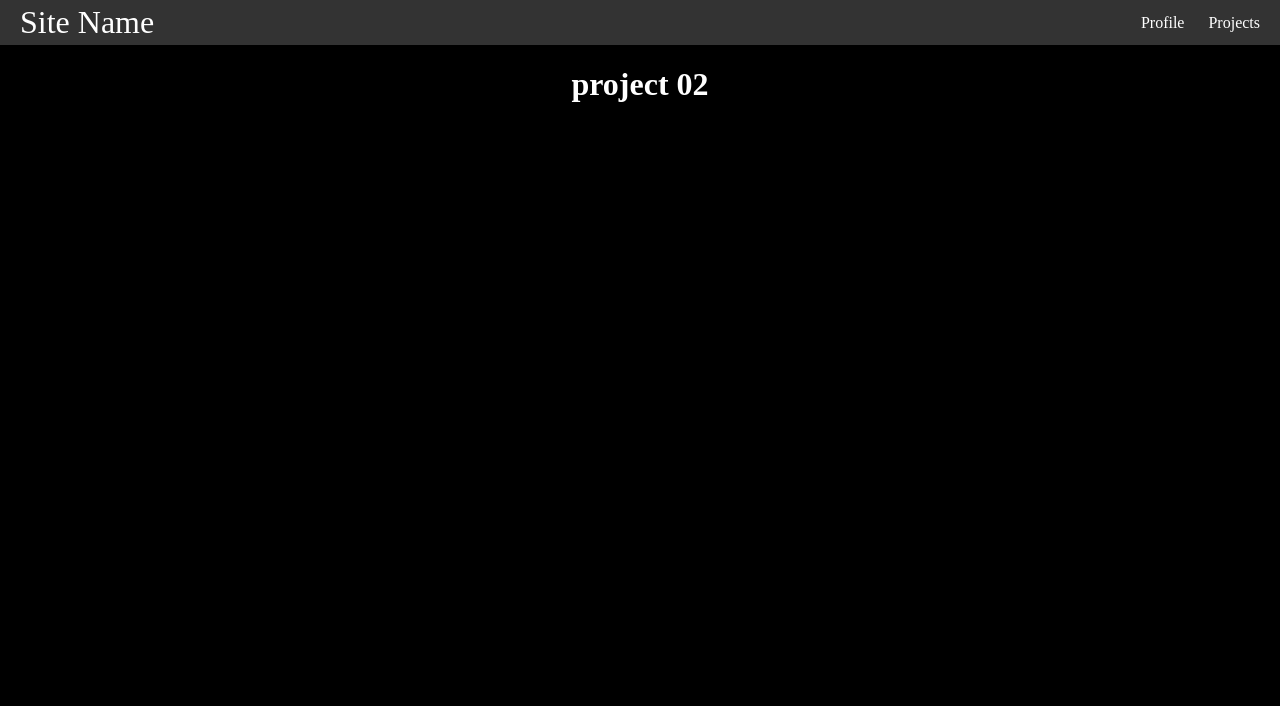
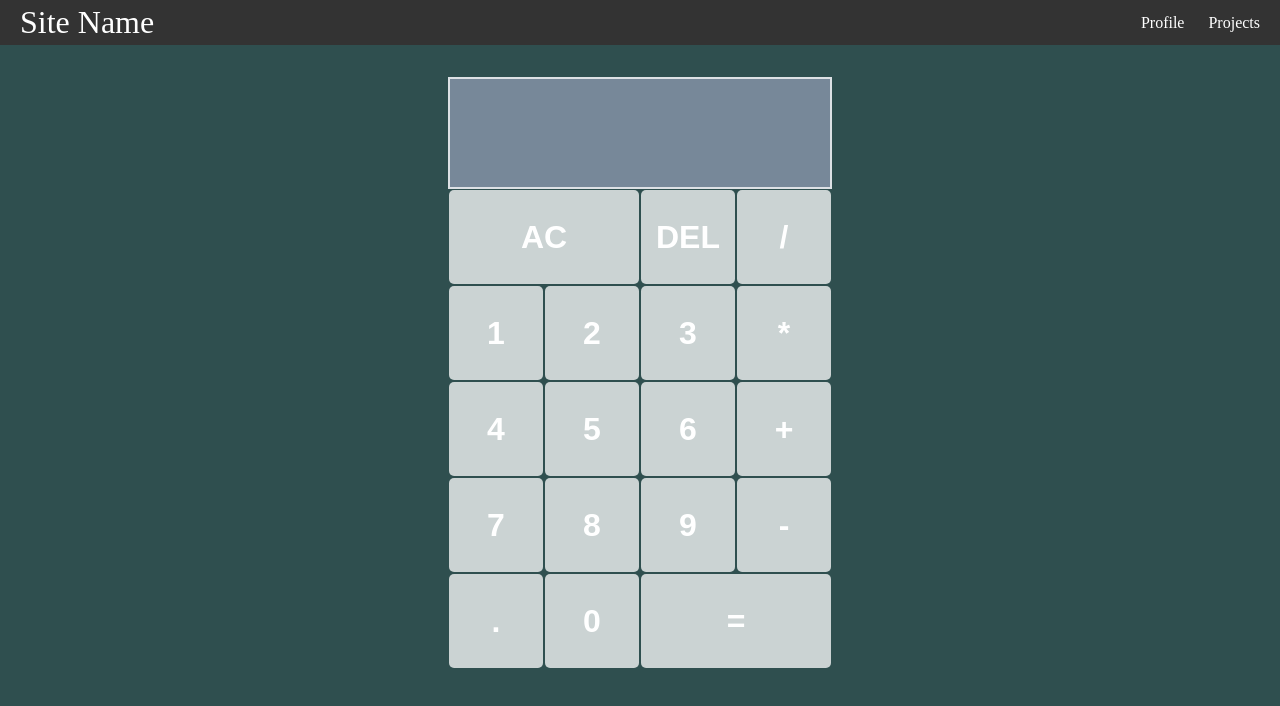
Before and after one commit to HarryYGit/my-new-web, a React (Create React App) app: page /project02 in a window 1280 px wide. Shown: the top 706 px of the page. Built offline with nearby package versions, Linux system fonts and the light colour scheme.

Commit message:
build project 02 calculator

```diff
--- /dev/null
+++ b/src/pages/projects/DigitButton.js
@@ -0,0 +1,10 @@
+import { type } from "@testing-library/user-event/dist/type";
+import { ACTIONS } from "./Project02";
+
+
+export default function DigitButton({ dispatch, digit}) {
+
+    return <button onClick={ () => dispatch({type: ACTIONS.ADD_DIGIT, payload: {digit} })}>{digit}</button>
+
+
+}
--- /dev/null
+++ b/src/pages/projects/OperationButton.js
@@ -0,0 +1,10 @@
+import { type } from "@testing-library/user-event/dist/type";
+import { ACTIONS } from "./Project02";
+
+
+export default function OperationButton({ dispatch, operation}) {
+
+    return <button onClick={ () => dispatch({type: ACTIONS.CHOOSE_OPERATION, payload: {operation} })}>{operation}</button>
+
+
+}
--- a/src/pages/projects/Project02.js
+++ b/src/pages/projects/Project02.js
@@ -1,4 +1,220 @@
-export default function Project02() {
-    return (<h1>project 02</h1>)
+import { useReducer } from "react"
+import DigitButton from "./DigitButton"
+import OperationButton from "./OperationButton"
+
+
+import "./project02-styles.css"
+import { type } from "@testing-library/user-event/dist/type"
+
+
+export const ACTIONS = {
+    ADD_DIGIT: 'add-digit',
+    CHOOSE_OPERATION: 'choose-operation',
+    CLEAR: 'clear',
+    DELETE_DIGIT: 'delete-digit',
+    EVALUATE: 'evaluate'
+}
+
+function reducer(state, {type, payload}) {
+    switch (type) {
+        case ACTIONS.ADD_DIGIT:
+            if(state.overwrite){
+                return{
+                    ...state,
+                    currentOperand: payload.digit,
+                    overwrite: false,
+                }
+            }
+
+            if (payload.digit === "0" && state.currentOperand === "0") {
+                return state
+            }
+            if (payload.digit === "." && state.currentOperand.includes(".")) {
+                return state
+            }
+
+            return {
+                ...state,
+                currentOperand: `${state.currentOperand || ""}${payload.digit}`,
+            }
+
+
+        // get operation from operation buttons
+        case ACTIONS.CHOOSE_OPERATION:
+            if (state.currentOperand == null && state.previourOperand == null) {
+                return state
+            }
+
+
+            // handle change operation to another one
+            if (state.currentOperand == null) {
+                return {
+                    ...state,
+                    operation: payload.operation,
+                }
+            }
+
+
+
+            // get input number from inputs
+            if (state.previourOperand == null) {
+                return {
+                    ...state,
+                    operation: payload.operation,
+                    previourOperand: state.currentOperand,
+                    currentOperand: null,
+                }
+            }
+
+
+            //handle click operation button after a compution, store prev value to next compution
+            return {
+                ...state,
+                previourOperand: evaluate(state),
+                operation : payload.operation,
+                currentOperand: null,
+            }
+
+        // for AC button, clear all
+        case ACTIONS.CLEAR:
+            return {}
+
+        case ACTIONS.DELETE_DIGIT:
+            if (state.overwrite){
+                return {
+                    ...state,
+                    overwrite: false,
+                    currentOperand: null
+
+                }
+            }
+
+            if (state.currentOperand == null) {
+                return state
+            }
+
+            if (state.currentOperand.length === 1) {
+                return {...state, currentOperand:null}
+            }
+
+            return {
+                ...state,
+                currentOperand: state.currentOperand.slice(0, -1)
+            }
+
+
+
+        case ACTIONS.EVALUATE:
+            if (state.operation == null || state.currentOperand == null || state.previourOperand == null) {
+                return state
+            }
+
+            return {
+                ...state,
+
+                //overwrite last result, when start a new computation
+                overwrite: true,
+
+                previourOperand: null,
+                operation: null,
+                currentOperand: evaluate(state)
+
+            }
+
+
+
+
+
+    }
+}
+
+
+function evaluate({currentOperand, previourOperand, operation}) {
+
+    const prev = parseFloat(previourOperand)
+    const current = parseFloat(currentOperand)
+    if (isNaN(prev) || isNaN(current)) return ""
+
+    let computation = ""
+    switch (operation) {
+        case "+":
+            computation = prev + current
+            break
+        case "-":
+            computation = prev - current
+            break
+        case "*":
+            computation = prev * current
+            break
+        case "/":
+            computation = prev / current
+            break
+    }
+
+    return computation.toString()
 
 }
+
+const INTEGER_FORMATTER = new Intl.NumberFormat("en-us", {maximumFractionDigits: 0,})
+
+function formatOperand(operand) {
+
+    if (operand == null) return
+    const [integer, decimal] = operand.split('.')
+    if (decimal == null) return INTEGER_FORMATTER.format(integer)
+    return `${INTEGER_FORMATTER.format(integer)}.${decimal}`
+
+}
+
+function Project02() {
+
+    const [{ currentOperand, previourOperand, operation }, dispatch] = useReducer(reducer, {})
+
+    return (
+
+        <div className="calculator-grid">
+            <div className="calculator-output">
+                <div className="previous-operand">{formatOperand(previourOperand)} {operation}</div>
+                <div className="current-operand">{formatOperand(currentOperand)}</div>
+            </div>
+
+            <button className="calculator-span-two" onClick={() => dispatch({type:ACTIONS.CLEAR}) }>AC</button>
+            <button onClick={() => dispatch({type:ACTIONS.DELETE_DIGIT}) }>DEL</button>
+
+
+            <OperationButton operation="/" dispatch={dispatch} />
+            <DigitButton digit="1" dispatch={dispatch} />
+            <DigitButton digit="2" dispatch={dispatch} />
+            <DigitButton digit="3" dispatch={dispatch} />
+            <OperationButton operation="*" dispatch={dispatch} />
+
+            <DigitButton digit="4" dispatch={dispatch} />
+            <DigitButton digit="5" dispatch={dispatch} />
+            <DigitButton digit="6" dispatch={dispatch} />
+            <OperationButton operation="+" dispatch={dispatch} />
+
+
+            <DigitButton digit="7" dispatch={dispatch} />
+            <DigitButton digit="8" dispatch={dispatch} />
+            <DigitButton digit="9" dispatch={dispatch} />
+            <OperationButton operation="-" dispatch={dispatch} />
+            <DigitButton digit="." dispatch={dispatch} />
+            <DigitButton digit="0" dispatch={dispatch} />
+
+
+
+            <button className="calculator-span-two" onClick={() => dispatch({type: ACTIONS.EVALUATE})}>=</button>
+
+
+        </div>
+
+
+
+
+
+
+)
+
+}
+
+export default Project02
--- /dev/null
+++ b/src/pages/projects/project02-styles.css
@@ -0,0 +1,52 @@
+
+.calculator-grid {
+    display: grid;
+    margin-top: 2rem;
+    justify-content: center;
+    grid-template-columns: repeat(4, 6rem);
+    grid-template-rows: minmax(7rem, auto) repeat(5, 6rem);
+}
+
+.calculator-span-two {
+    grid-column: span 2;
+}
+
+.calculator-output {
+    grid-column: 1 / -1;
+    background-color: lightslategray;
+    border-color: rgba(255, 255, 255, .75);
+    border-width: 2px;
+    border-style: solid;
+    display: flex;
+    flex-direction: column;
+    align-items: flex-end;
+    justify-content: space-around;
+    padding: .75rem;
+    word-wrap: break-word;
+    word-break: break-all;
+}
+
+.calculator-grid > button {
+   cursor: pointer;
+   font-size: 2rem;
+   border: 1px sold white;
+   outline: none;
+   background-color: rgba(255, 255, 255, .75);
+   margin: 1px;
+}
+
+.calculator-grid > button:hover,
+.calculator-grid > button:focus
+ {
+    background-color: rgba(255, 255, 255, .9);
+ }
+
+.calculator-output .previous-operand {
+    color: rgba(255, 255, 255, .75);
+    font-size: 1.5rem;
+}
+
+.calculator-output .current-operand {
+    color: white;
+    font-size: 2.5rem;
+}
--- a/src/styles.css
+++ b/src/styles.css
@@ -1,11 +1,18 @@
-* {
+*, *::before, *::after {
     box-sizing: border-box;
   }
 
+  /* body {
+    margin: 0;
+    background-color: black;
+  } */
+
   body {
     margin: 0;
-    background-color: black;
+    background-color: darkslategrey;
   }
+
+
 
   .container {
     margin: 1rem;
@@ -73,7 +80,6 @@
   color: white;
   border: none;
   border-radius: 5px;
-  margin-left: 10px;
   cursor: pointer;
   transition: background-color 0.5s ease;
 
```
